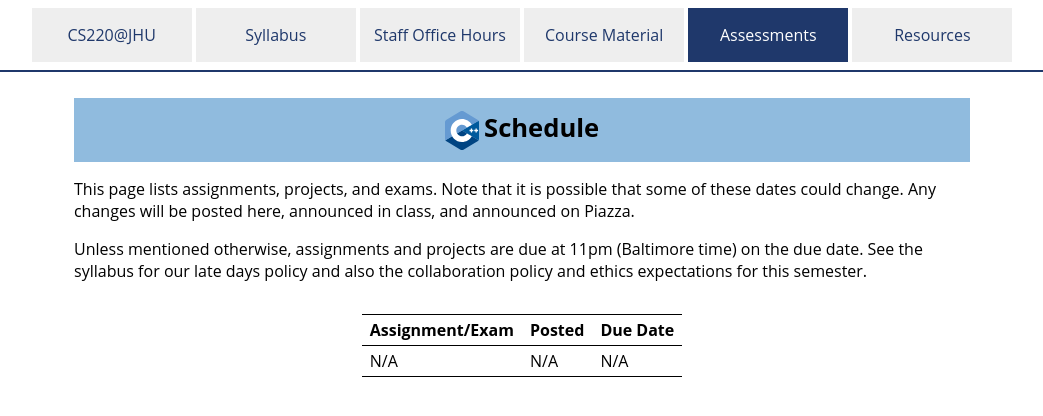
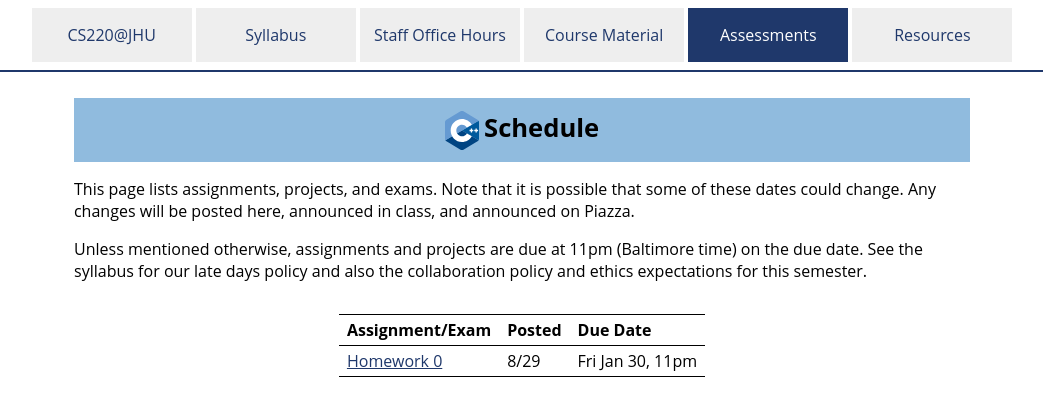
Before and after one commit to jhu-ip/cs220-sp26, a Jekyll site: the page built from schedule.md, in a window 1280 px wide. Shown: the top 416 px of the page, without its empty margins (118-1161 px from the left). Built offline with Jekyll 4.4.1, drawn with Linux system fonts in a browser that asks for light colours.

Commit message:
published hw0

```diff
--- a/schedule.md
+++ b/schedule.md
@@ -13,10 +13,9 @@ on the due date. See the syllabus for our late days policy and also the collabor
 
 Assignment/Exam | Posted | Due Date
 --------------- | ------ | ----------
-N/A             | N/A    | N/A
+[Homework 0](assign/hw0.html) | 8/29 | Fri Jan 30, 11pm
 
 <!--
-[Homework 0](assign/hw0.html) | 8/29 | Friday Sep 5, 11pm
 [Homework 1](assign/hw1.html) | 9/5 | Friday Sep 12, 11pm
 [Homework 2](https://www.gradescope.com/courses/1070771/assignments/6675631/) | 9/12 | Friday Sep 19, 11pm
 [Homework 3](assign/hw3.html) | 9/19 | Friday Sep 26, 11pm
```
Also changed, not shown: index.md (+2 -1 lines).
